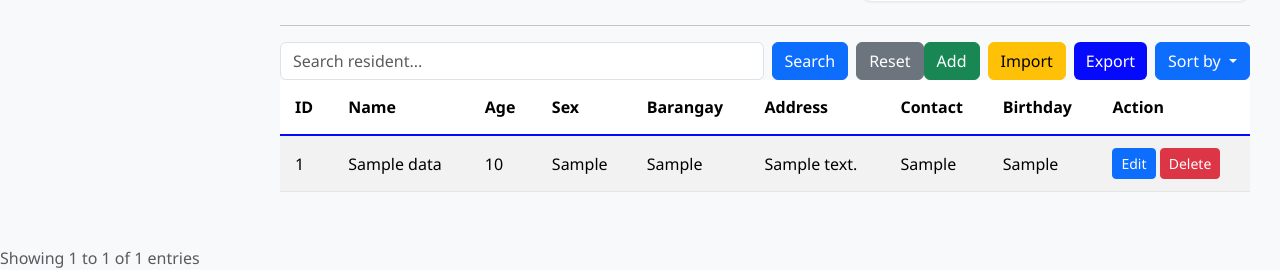
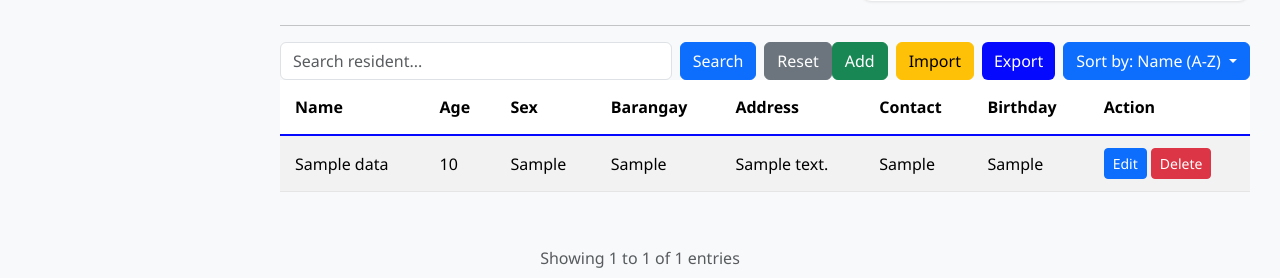
Before and after one commit to D4rkf13nd/finals, a PHP site: page /main.php in a window 1280 px wide. Shown: the part 1402-1680 px from the top of the page. Run offline with PHP 8.4, Linux system fonts and the light colour scheme; the visitor is signed in with stand-in values (Sample User, id 1); tables that the repository leaves empty or names only in its code hold one stand-in row (values such as "Sample post").

Commit message:
Update main.php

```diff
--- a/dashboard/main.php
+++ b/dashboard/main.php
@@ -5,31 +5,60 @@ if (!isset($_SESSION["user_id"]) || $_SESSION["role"] !== "admin") {
     exit;
 }
 
-// --- Database connection ---
-$servername = "localhost";
-$username = "root";
-$password = "";
-$dbname = "dashboard_db";
-$conn = new mysqli($servername, $username, $password, $dbname);
+// Database connection
+require_once "backend/db.php";
 
-// Add pagination variables
-$records_per_page = 10;
+// Initialize variables
+$search = isset($_GET['search']) ? $_GET['search'] : '';
+$sort = isset($_GET['sort']) ? $_GET['sort'] : 'name';
+$order = isset($_GET['order']) ? $_GET['order'] : 'asc';
+$records_per_page = 50;
 $page = isset($_GET['page']) ? (int)$_GET['page'] : 1;
 $offset = ($page - 1) * $records_per_page;
 
+// Validate sort column
+$allowedColumns = ['name', 'age', 'barangay', 'sex', 'birthday'];
+if (!in_array($sort, $allowedColumns)) {
+    $sort = 'name';
+}
+
+// Validate order
+$order = strtolower($order) === 'desc' ? 'DESC' : 'ASC';
+
 // Get total records
 $total_query = "SELECT COUNT(*) as total FROM pop_data";
-$total_result = $conn->query($total_query);
+if ($search) {
+    $total_query .= " WHERE name LIKE ? OR address LIKE ? OR barangay LIKE ?";
+}
+
+$stmt = $conn->prepare($total_query);
+if ($search) {
+    $searchParam = "%$search%";
+    $stmt->bind_param("sss", $searchParam, $searchParam, $searchParam);
+}
+$stmt->execute();
+$total_result = $stmt->get_result();
 $total_records = $total_result->fetch_assoc()['total'];
 $total_pages = ceil($total_records / $records_per_page);
 
-// Get records for current page
-$sql = "SELECT * FROM pop_data ORDER BY id DESC LIMIT ? OFFSET ?";
+// Main query for records
+$sql = "SELECT * FROM pop_data";
+if ($search) {
+    $sql .= " WHERE name LIKE ? OR address LIKE ? OR barangay LIKE ?";
+}
+$sql .= " ORDER BY $sort $order LIMIT ? OFFSET ?";
+
 $stmt = $conn->prepare($sql);
+if ($search) {
+    $searchParam = "%$search%";
+    $stmt->bind_param("sssii", $searchParam, $searchParam, $searchParam, $records_per_page, $offset);
+} else {
     $stmt->bind_param("ii", $records_per_page, $offset);
+}
+
 $stmt->execute();
 $result = $stmt->get_result();
-$records = $result->fetch_all(MYSQLI_ASSOC);
+$residents = $result->fetch_all(MYSQLI_ASSOC);
 
 // --- Barangay List ---
 $barangays = [
@@ -95,9 +124,24 @@ $totalResult = $conn->query($countSql);
 $total_records = $totalResult->fetch_assoc()['total'];
 $total_pages = ceil($total_records / $records_per_page);
 
+$sort = isset($_GET['sort']) ? $_GET['sort'] : 'name';
+$order = isset($_GET['order']) ? $_GET['order'] : 'asc';
+
+// Validate sort column to prevent SQL injection
+$allowedColumns = ['name', 'age', 'barangay', 'sex', 'birthday'];
+if (!in_array($sort, $allowedColumns)) {
+    $sort = 'name';
+}
+
+// Validate order
+$order = strtolower($order) === 'desc' ? 'DESC' : 'ASC';
+
+// Update your main query to include sorting
 $sql = "SELECT * FROM pop_data " .
        ($search ? "WHERE name LIKE '%$search%' OR address LIKE '%$search%' OR barangay LIKE '%$search%' " : "") .
+       "ORDER BY $sort $order " .
        "LIMIT $records_per_page OFFSET $offset";
+
 $result = $conn->query($sql);
 
 // --- Generation Counting ---
@@ -196,6 +240,26 @@ if ($barangayResult) {
     while ($row = $barangayResult->fetch_assoc()) {
         if (isset($barangayCounts[$row['barangay']])) {
             $barangayCounts[$row['barangay']] = (int)$row['count'];
+        }
+    }
+}
+
+// Replace the gender counting section with this optimized query
+$genderSql = "SELECT
+    sex,
+    COUNT(*) as count
+FROM pop_data
+WHERE sex IS NOT NULL
+GROUP BY sex";
+
+$genderResult = $conn->query($genderSql);
+$genderCounts = ["Male" => 0, "Female" => 0];
+
+if ($genderResult) {
+    while ($row = $genderResult->fetch_assoc()) {
+        $sex = ucfirst(strtolower($row['sex']));
+        if (isset($genderCounts[$sex])) {
+            $genderCounts[$sex] = (int)$row['count'];
         }
     }
 }
@@ -359,27 +423,33 @@ if ($barangayResult) {
             <a class="btn btn-warning ms-2" href="backend/import.php">Import </a>
             <button type="button" class="btn btn-info ms-2" id="exportBtn">Export</button>
 
-            <!-- Moved sort dropdown here -->
+            <!-- Replace the existing sort dropdown -->
             <div class="dropdown ms-2">
     <button class="btn btn-primary dropdown-toggle" type="button" id="sortDropdown" data-bs-toggle="dropdown">
-                    Sort by
+        <?php
+        $currentSort = isset($_GET['sort']) ? $_GET['sort'] : 'name';
+        $currentOrder = isset($_GET['order']) ? $_GET['order'] : 'asc';
+        echo 'Sort by: ' . ucfirst($currentSort) . ' (' . ($currentOrder === 'asc' ? 'A-Z' : 'Z-A') . ')';
+        ?>
     </button>
     <ul class="dropdown-menu">
-                    <li><a class="dropdown-item sort-option" href="#" data-column="name">A-Z</a></li>
-                    <li><a class="dropdown-item sort-option" href="#" data-column="name" data-order="desc">Z-A</a></li>
+        <li><a class="dropdown-item sort-option" href="#" data-column="name" data-order="asc">Name (A-Z)</a></li>
+        <li><a class="dropdown-item sort-option" href="#" data-column="name" data-order="desc">Name (Z-A)</a></li>
         <li><hr class="dropdown-divider"></li>
-                    <li><a class="dropdown-item sort-option" href="#" data-column="age">Age (Ascending)</a></li>
+        <li><a class="dropdown-item sort-option" href="#" data-column="age" data-order="asc">Age (Ascending)</a></li>
         <li><a class="dropdown-item sort-option" href="#" data-column="age" data-order="desc">Age (Descending)</a></li>
         <li><hr class="dropdown-divider"></li>
-                    <li><a class="dropdown-item sort-option" href="#" data-column="barangay">Barangay (A-Z)</a></li>
+        <li><a class="dropdown-item sort-option" href="#" data-column="barangay" data-order="asc">Barangay (A-Z)</a></li>
+        <li><a class="dropdown-item sort-option" href="#" data-column="barangay" data-order="desc">Barangay (Z-A)</a></li>
     </ul>
 </div>
         </form>
+        <!-- Replace the existing table header and body -->
         <div class="table-responsive">
             <table class="table table-striped align-middle">
                 <thead class="table-dark">
                     <tr>
-                        <th>ID</th>
+                        <!-- Removed ID column -->
                         <th>Name</th>
                         <th>Age</th>
                         <th>Sex</th>
@@ -394,7 +464,7 @@ if ($barangayResult) {
                 <?php if (!empty($residents)): ?>
                     <?php foreach ($residents as $row): ?>
                     <tr>
-                        <td><?= htmlspecialchars($row['id']) ?></td>
+                        <!-- Removed ID column -->
                         <td><?= htmlspecialchars($row['name']) ?></td>
                         <td><?= htmlspecialchars($row['age']) ?></td>
                         <td><?= htmlspecialchars($row['sex']) ?></td>
@@ -409,15 +479,16 @@ if ($barangayResult) {
                     </tr>
                     <?php endforeach; ?>
                 <?php else: ?>
-                    <tr><td colspan="9" class="text-center">No residents found.</td></tr>
+                    <tr><td colspan="8" class="text-center">No residents found.</td></tr>
                 <?php endif; ?>
                 </tbody>
             </table>
         </div>
     </div>
-    <!-- Add pagination controls -->
-    <div class="d-flex justify-content-between align-items-center mt-4">
-    <div class="text-muted">
+    <!-- Replace the existing pagination controls -->
+    <div class="pagination-wrapper mt-4">
+    <div class="d-flex flex-column align-items-center">
+        <div class="text-muted mb-2">
             Showing <?= min(($page - 1) * $records_per_page + 1, $total_records) ?> to
             <?= min($page * $records_per_page, $total_records) ?> of <?= $total_records ?> entries
         </div>
@@ -440,6 +511,7 @@ if ($barangayResult) {
                 <?php endif; ?>
             </ul>
         </nav>
+    </div>
 </div>
     <script src="https://cdn.jsdelivr.net/npm/bootstrap@5.3.7/dist/js/bootstrap.bundle.min.js"></script>
     <script src="https://cdn.jsdelivr.net/npm/chart.js"></script>
```
Lines whose indentation alone changed are shown as unchanged.
